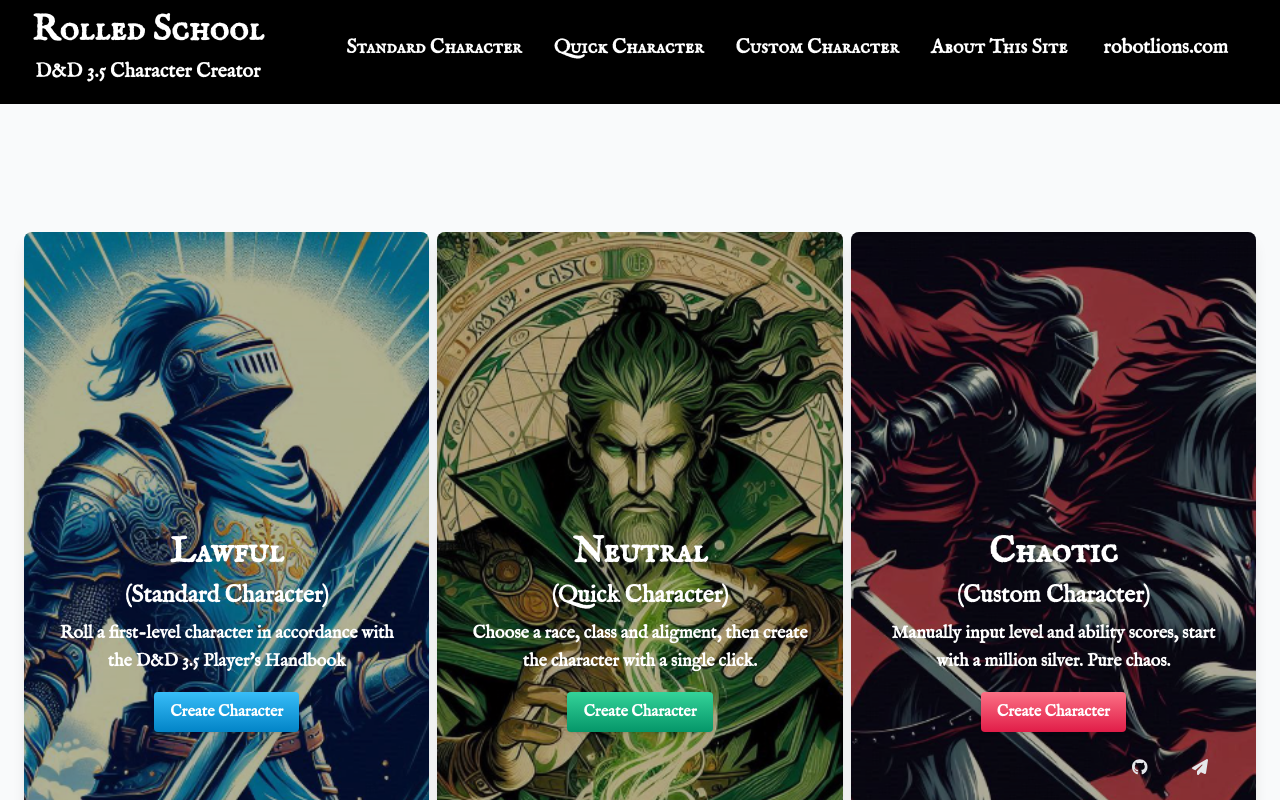
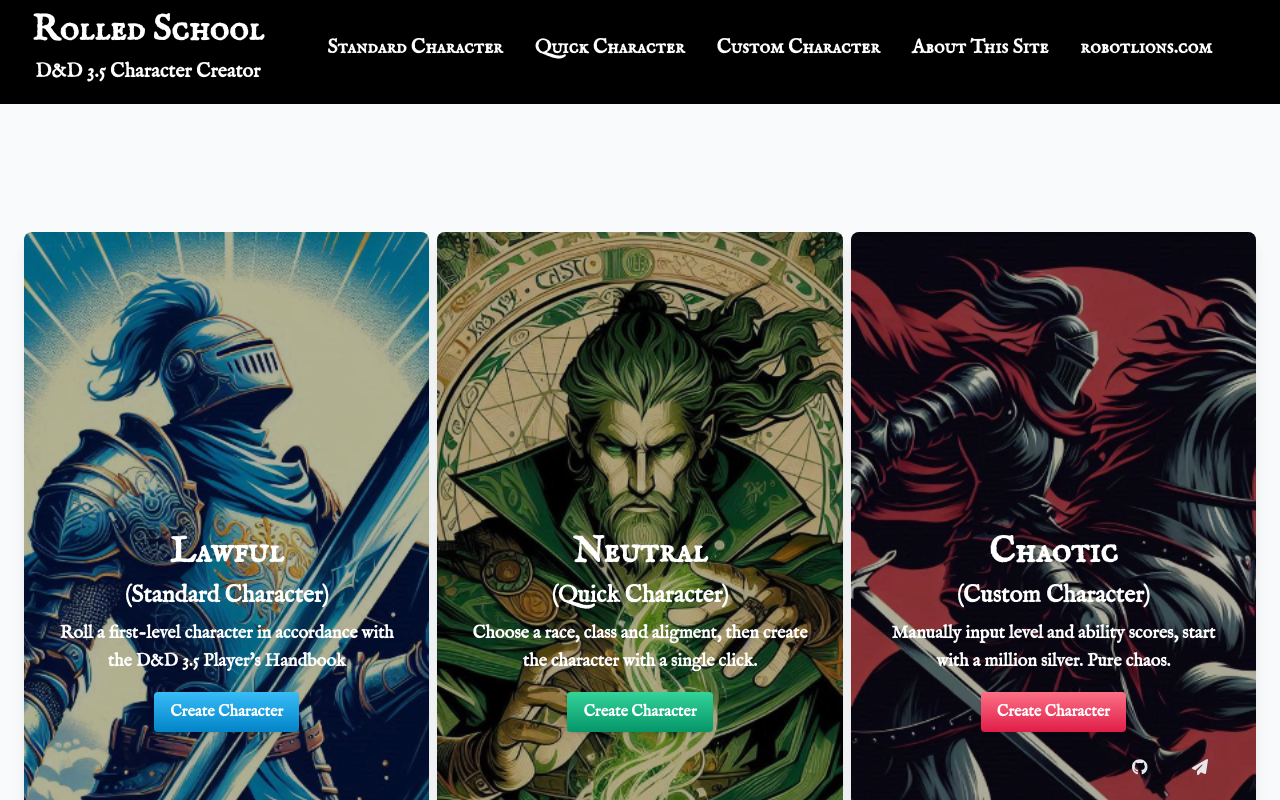
Before and after one commit to robotlions/dnd35-next, a Next.js app: page / in a window 1280 px wide. Shown: the top 800 px of the page. Built offline with nearby package versions, Linux system fonts and the light colour scheme.

Commit message:
updates site link in nav bar

```diff
--- a/src/app/ui/TopNav.js
+++ b/src/app/ui/TopNav.js
@@ -17,6 +17,7 @@ const TopNav = () => {
     { linkName: "Custom Character", href: "/custom" },
 
     { linkName: "About This Site", href: "/about" },
+    {linkName: "robotlions.com", href:"https://robotlions.com"}
   ];
 
   function LinkMap() {
@@ -105,12 +106,12 @@ const TopNav = () => {
           <div className="hidden md:flex md:items-center md:space-x-4">
             <ul className="flex justify-between items-center mx-5 text-base">
               <LinkMap />
-              <Link
+              {/* <Link
                 href="https://robotlions.com"
-                className="font-bold text-xl mb-2 font-[family-name:var(--font-imFell)] ml-5"
+                className="hover:bg-gray-500 rounded px-4 py-2 font-bold text-xl mb-2 font-[family-name:var(--font-imFell)] ml-5"
               >
                 robotlions.com
-              </Link>
+              </Link> */}
             </ul>
           </div>
         </div>
```
